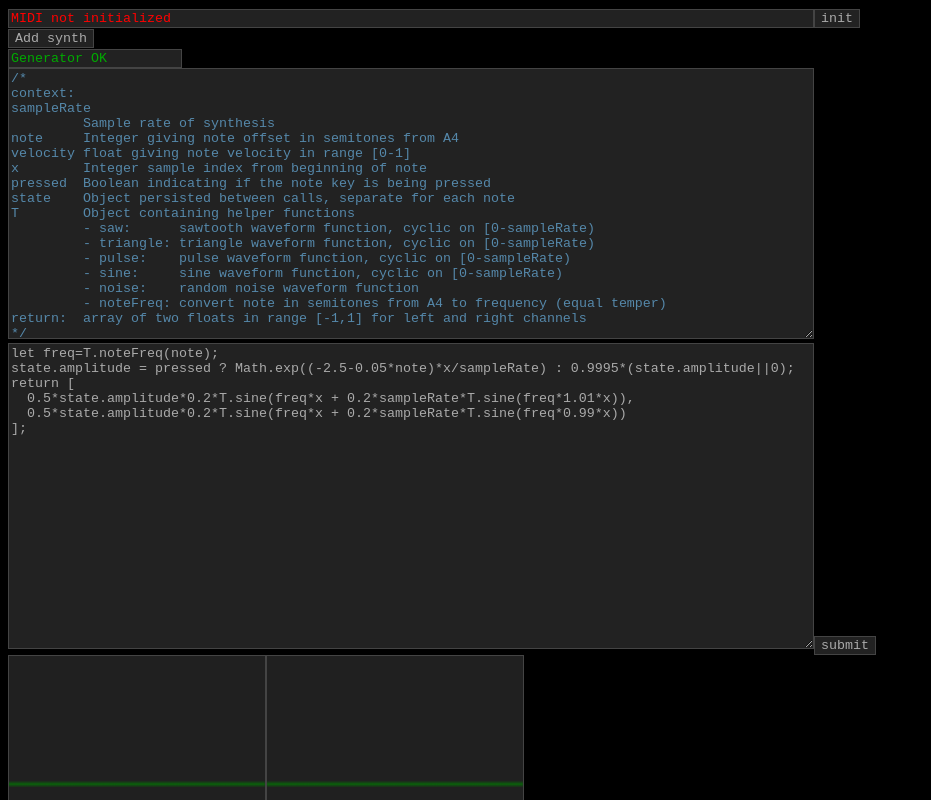
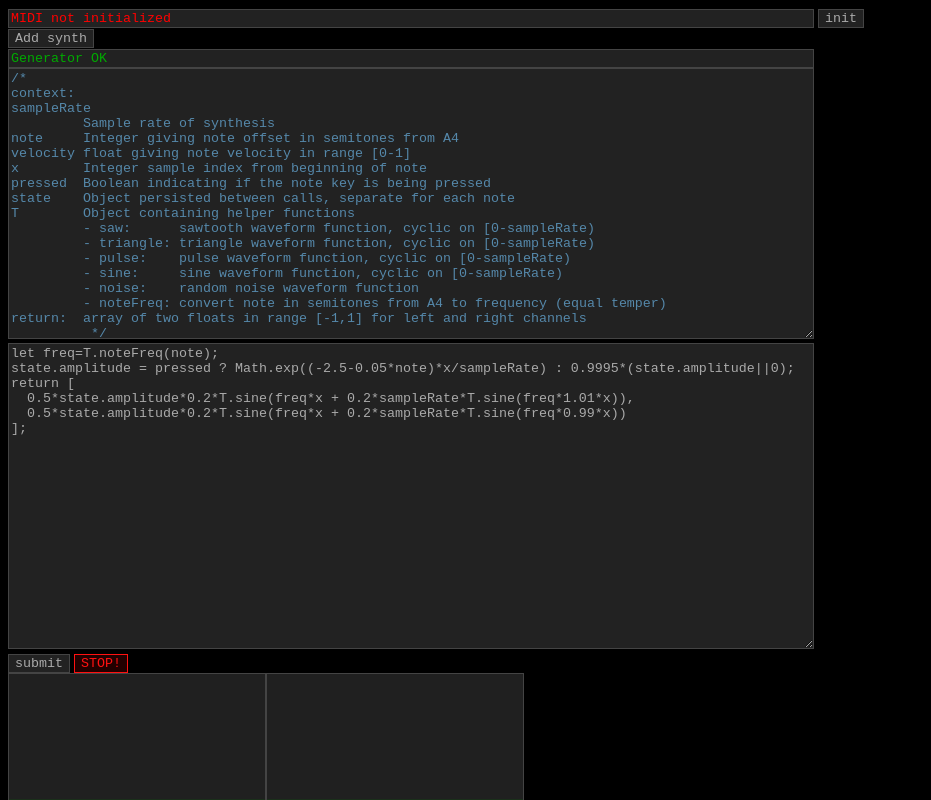
Before and after one commit to Shadocko/synthtoy, a plain HTML site: page index.html in a window 1280 px wide. Both pictures are taken after a click on the input "Add synth". Shown: the top 800 px of the page, without its empty margins (0-931 px from the left). Drawn offline with Linux system fonts and the light colour scheme.

Commit message:
Add emergency stop button. Tidy up HTML a bit.

```diff
--- a/index.html
+++ b/index.html
@@ -1,16 +1,23 @@
 <!DOCTYPE html>
-<html><head><script src="https://cdn.jsdelivr.net/npm/webmidi@latest/dist/iife/webmidi.iife.js"></script><style>
+<html>
+  <head>
+    <script src="https://cdn.jsdelivr.net/npm/webmidi@latest/dist/iife/webmidi.iife.js"></script>
+    <style>
 body {background-color: #000; font-color: #AAA}
 textarea, input, canvas {font-family: monospace; background-color: #222; color: #AAA; border: solid 1px #444}
 :disabled {color: #58A}
 .ok {color:#0A0}
 .ko {color:#F00}
 #midistatus {width:800px}
-#status {width:800px}
+.status {width:800px}
 .doc {width:800px;height:265px}
 .code {width:800px;height:300px}
+.stop {background-color: #200; color: #F11; border: solid 1px #F11}
 canvas.scope {width:256px; height:512px}
-</style></head><body><script id="G" language="s">
+    </style>
+  </head>
+  <body>
+    <script id="G" language="s">
 const M=Math;
 const f=sampleRate;
 const h=f/2;
@@ -101,6 +108,9 @@ class G extends AudioWorkletProcessor {
 				this.port.postMessage ({statusOK:false, msg:e});
 				//console.error(e);
 			}
+		}
+		else if (type == "stop") {
+			for (let note in this.notes) delete this.notes[note];
 		}
 		else {
 			let note = e.data.note;
@@ -252,6 +262,7 @@ class Synth {
 		this.div.querySelector('.status').value = "Ready. No user code submitted yet.";
 		this.div.querySelector('.status').classList.replace("ko","ok");
 		this.div.querySelector('.submit').onclick = this.submitCode.bind(this);
+		this.div.querySelector('.stop').onclick = this.emergencyStop.bind(this);
 		this.submitCode();
 
 		synths.push(this);
@@ -261,6 +272,14 @@ class Synth {
 		var msg = {
 			type: "code",
 			code: this.div.querySelector(".code").value
+		};
+		//console.log(msg);
+		this.generator.port.postMessage (msg);
+	}
+
+	emergencyStop() {
+		var msg = {
+			type: "stop",
 		};
 		//console.log(msg);
 		this.generator.port.postMessage (msg);
@@ -398,7 +417,8 @@ function midiMessageReceived(event) {
 }
 
     </script>
-<input type="text" disabled="disabled" id="midistatus" class="ko" value="MIDI not initialized"/><input type="submit" onclick="initMIDI()" value="init"/><br/>
+    <input type="text" disabled="disabled" id="midistatus" class="ko" value="MIDI not initialized"/>
+    <input type="submit" onclick="initMIDI()" value="init"/><br/>
     <input type="submit" onclick="addSynth()" value="Add synth"/><br/>
     <template id="template"><div>
 	<input type="text" disabled="disabled" class="status ko" value="click or press key to start"/><br/>
@@ -419,14 +439,19 @@ T	 Object containing helper functions
 	 - noise:    random noise waveform function
 	 - noteFreq: convert note in semitones from A4 to frequency (equal temper)
 return:  array of two floats in range [-1,1] for left and right channels
-*/</textarea><br/><textarea class="code">
+	  */</textarea><br/>
+	<textarea class="code">
 let freq=T.noteFreq(note);
 state.amplitude = pressed ? Math.exp((-2.5-0.05*note)*x/sampleRate) : 0.9995*(state.amplitude||0);
 return [
   0.5*state.amplitude*0.2*T.sine(freq*x + 0.2*sampleRate*T.sine(freq*1.01*x)),
   0.5*state.amplitude*0.2*T.sine(freq*x + 0.2*sampleRate*T.sine(freq*0.99*x))
 ];
-</textarea><input type="submit" class="submit" value="submit"/><br/>
+	</textarea><br/>
+	<input type="submit" class="submit" value="submit"/>
+	<input type="submit" class="stop" value="STOP!"/><br/>
 	<canvas class="scope left"></canvas><canvas class="scope right"></canvas>
-</div></template>
-</body></html>
+      </div>
+    </template>
+  </body>
+</html>
```
Lines whose indentation alone changed are shown as unchanged.
